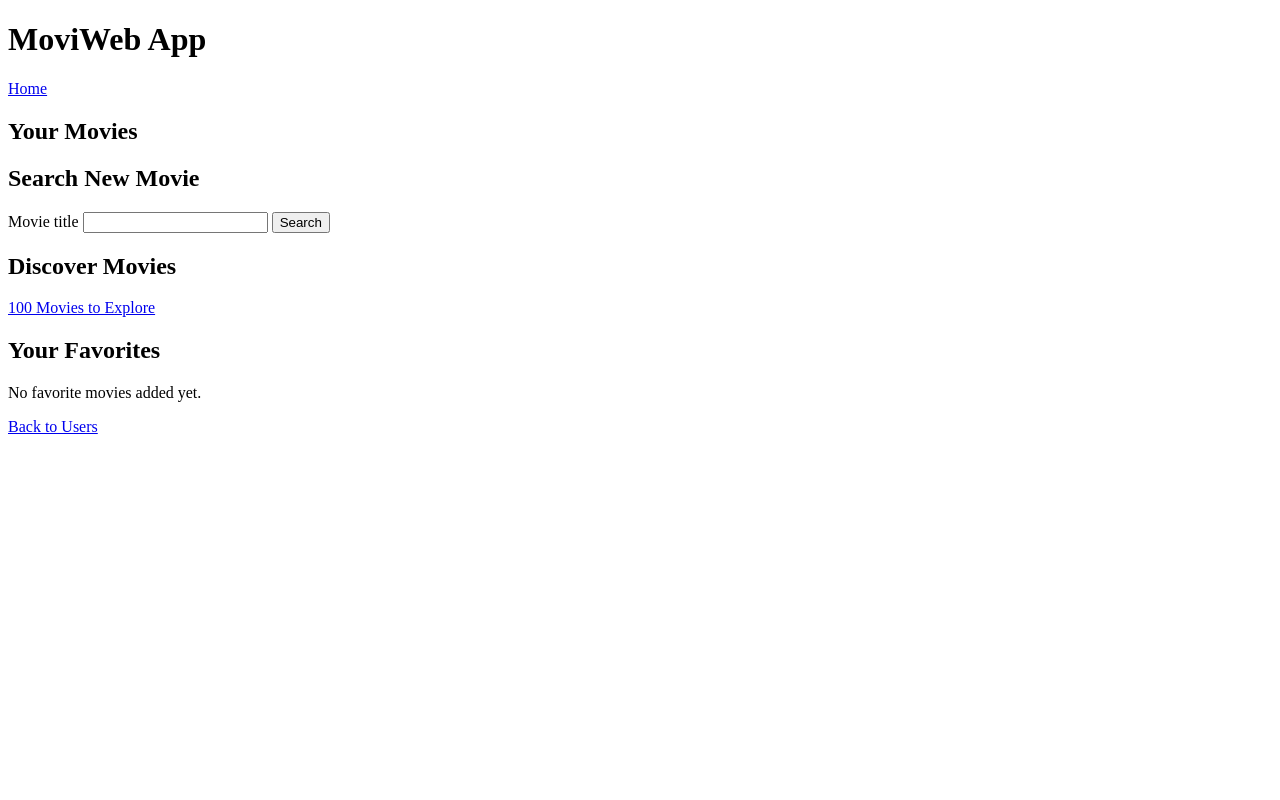
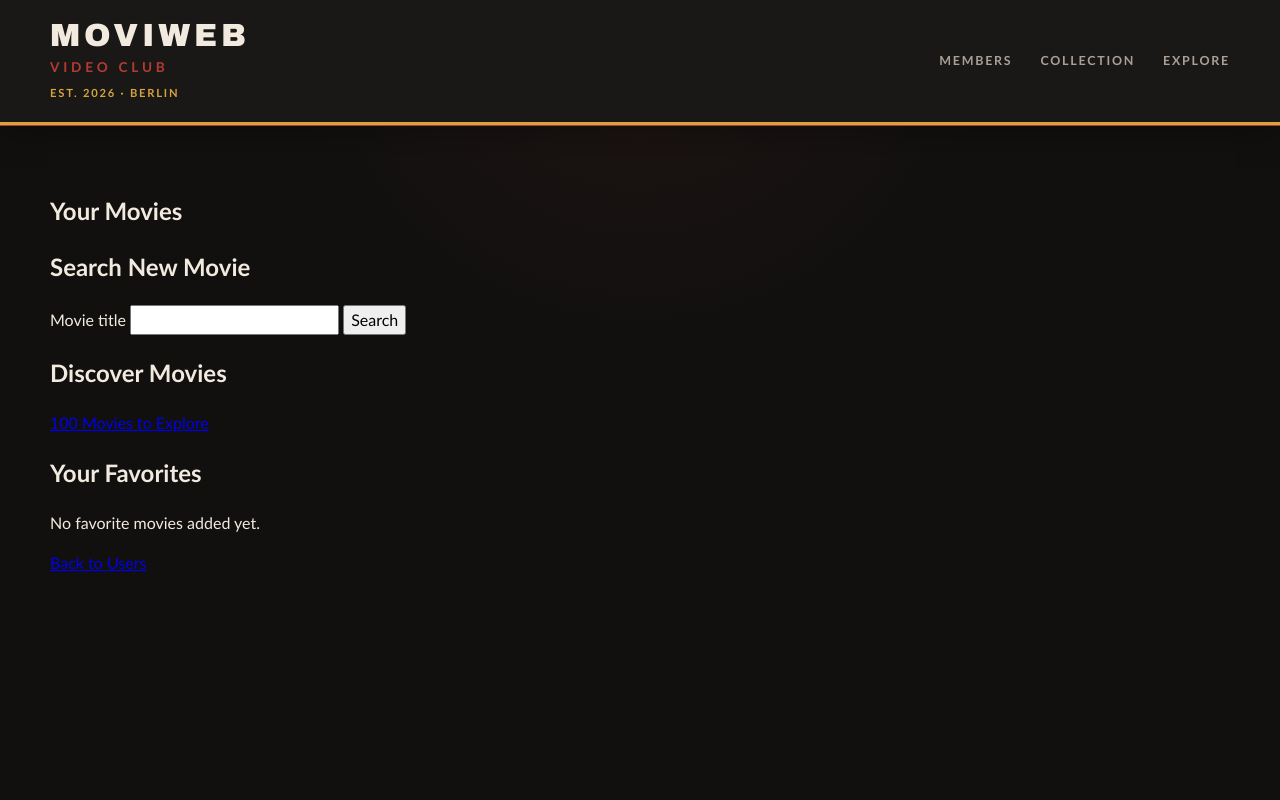
Before and after one commit to DanielMS616/MoviWebApp, a Flask app: page /users/1/movies in a window 1280 px wide. Run offline with Flask 3, Linux system fonts and the light colour scheme; data that the repository does not hold is empty.

Commit message:
Add MoviWeb design foundation and video club header

```diff
--- a/static/style.css
+++ b/static/style.css
@@ -0,0 +1,334 @@
+/*
+ * ------------------------------------------------------------
+ * MoviWeb Video Club
+ * Global design foundation
+ * ------------------------------------------------------------
+ *
+ * This first section defines the shared visual language used
+ * throughout the application.
+ *
+ * Individual page components such as member cards and movie
+ * cases will be added in later sections.
+ */
+
+
+/*
+ * CSS custom properties store the main design values in one place.
+ *
+ * Instead of repeating the same color in many rules, components can
+ * later use values such as var(--color-accent-gold).
+ */
+:root {
+    --color-background: #11100f;
+    --color-surface: #1a1816;
+    --color-surface-light: #24211e;
+
+    --color-text: #f2eadf;
+    --color-text-muted: #aaa095;
+
+    --color-accent-red: #b43b32;
+    --color-accent-gold: #d5a33f;
+
+    --color-border: #39332d;
+
+    --page-width: 1180px;
+}
+
+
+/*
+ * box-sizing: border-box makes element sizing easier to reason about.
+ *
+ * Padding and borders are included inside the declared width instead
+ * of increasing the final size of an element.
+ */
+*,
+*::before,
+*::after {
+    box-sizing: border-box;
+}
+
+
+/*
+ * Removes the browser's default outer page margin and establishes
+ * the shared MoviWeb color and typography settings.
+ */
+body {
+    margin: 0;
+    min-height: 100vh;
+
+    background:
+        radial-gradient(
+            circle at top,
+            rgba(180, 59, 50, 0.08),
+            transparent 35%
+        ),
+        var(--color-background);
+
+    color: var(--color-text);
+
+    font-family:
+        "Trebuchet MS",
+        Arial,
+        sans-serif;
+
+    line-height: 1.5;
+}
+
+
+/*
+ * Images should never exceed the width of their container.
+ *
+ * display: block also removes the small inline-image gap browsers
+ * normally leave underneath images.
+ */
+img {
+    display: block;
+    max-width: 100%;
+}
+
+
+/*
+ * Form controls inherit the page font instead of using a different
+ * browser-specific default font.
+ */
+button,
+input {
+    font: inherit;
+}
+
+
+/*
+ * Shared content container.
+ *
+ * max-width prevents very long lines on large monitors while
+ * margin: 0 auto centers the application horizontally.
+ */
+.container {
+    width: min(
+        calc(100% - 48px),
+        var(--page-width)
+    );
+
+    margin: 0 auto;
+    padding: 48px 0 72px;
+}
+
+
+/*
+ * ------------------------------------------------------------
+ * Global header
+ * ------------------------------------------------------------
+ */
+
+.site-header {
+    background: var(--color-surface);
+
+    border-bottom: 3px solid var(--color-accent-gold);
+
+    box-shadow:
+        0 1px 0 var(--color-accent-red),
+        0 10px 30px rgba(0, 0, 0, 0.25);
+}
+
+
+/*
+ * Keeps the header content aligned with the main page container.
+ */
+.site-header-inner {
+    width: min(
+        calc(100% - 48px),
+        var(--page-width)
+    );
+
+    margin: 0 auto;
+    padding: 20px 0;
+
+    display: flex;
+    justify-content: space-between;
+    align-items: center;
+    gap: 32px;
+}
+
+
+/*
+ * The complete MoviWeb wordmark is a normal link.
+ *
+ * text-decoration removes the browser's default underline because
+ * the brand itself provides enough visual indication.
+ */
+.site-brand {
+    display: flex;
+    flex-direction: column;
+    align-items: flex-start;
+
+    color: inherit;
+    text-decoration: none;
+}
+
+
+/*
+ * Main MOVIWEB lettering.
+ *
+ * Letter spacing and a heavier font create the retro video-store
+ * sign feeling without requiring an external font or image.
+ */
+.site-brand-name {
+    font-family:
+        "Arial Black",
+        "Trebuchet MS",
+        sans-serif;
+
+    font-size: 2rem;
+    line-height: 1;
+
+    letter-spacing: 0.12em;
+}
+
+
+/*
+ * VIDEO CLUB acts as the secondary part of the logo.
+ */
+.site-brand-subtitle {
+    margin-top: 5px;
+
+    color: var(--color-accent-red);
+
+    font-size: 0.85rem;
+    font-weight: 700;
+
+    letter-spacing: 0.28em;
+}
+
+
+/*
+ * Small location/year line requested for the MoviWeb identity.
+ */
+.site-brand-meta {
+    margin-top: 8px;
+
+    color: var(--color-accent-gold);
+
+    font-size: 0.7rem;
+    font-weight: 700;
+
+    letter-spacing: 0.16em;
+}
+
+
+/*
+ * Navigation links are displayed in one horizontal row on larger
+ * screens.
+ */
+.site-nav {
+    display: flex;
+    align-items: center;
+    gap: 28px;
+}
+
+
+/*
+ * Navigation deliberately stays simple.
+ *
+ * The retro character comes from typography, spacing and the
+ * color palette rather than large buttons or excessive effects.
+ */
+.site-nav-link {
+    position: relative;
+
+    padding: 8px 0;
+
+    color: var(--color-text-muted);
+
+    font-size: 0.78rem;
+    font-weight: 700;
+
+    letter-spacing: 0.14em;
+    text-decoration: none;
+    text-transform: uppercase;
+
+    transition:
+        color 160ms ease;
+}
+
+
+/*
+ * The small underline appears only while a link is hovered or
+ * keyboard-focused.
+ */
+.site-nav-link::after {
+    content: "";
+
+    position: absolute;
+    left: 0;
+    right: 0;
+    bottom: 2px;
+
+    height: 2px;
+
+    background: var(--color-accent-gold);
+
+    transform: scaleX(0);
+    transform-origin: left;
+
+    transition:
+        transform 160ms ease;
+}
+
+
+.site-nav-link:hover,
+.site-nav-link:focus-visible {
+    color: var(--color-text);
+}
+
+
+.site-nav-link:hover::after,
+.site-nav-link:focus-visible::after {
+    transform: scaleX(1);
+}
+
+
+/*
+ * A visible keyboard focus state improves accessibility for users
+ * who navigate without a mouse.
+ */
+.site-brand:focus-visible,
+.site-nav-link:focus-visible {
+    outline: 2px solid var(--color-accent-gold);
+    outline-offset: 5px;
+}
+
+
+/*
+ * ------------------------------------------------------------
+ * Responsive header
+ * ------------------------------------------------------------
+ *
+ * On smaller screens the brand and navigation are stacked instead
+ * of forcing both into a narrow horizontal row.
+ */
+@media (max-width: 720px) {
+    .container,
+    .site-header-inner {
+        width: min(
+            calc(100% - 32px),
+            var(--page-width)
+        );
+    }
+
+    .site-header-inner {
+        align-items: flex-start;
+        flex-direction: column;
+        gap: 18px;
+    }
+
+    .site-nav {
+        width: 100%;
+        gap: 20px;
+
+        overflow-x: auto;
+    }
+
+    .site-brand-name {
+        font-size: 1.7rem;
+    }
+}
--- a/templates/base.html
+++ b/templates/base.html
@@ -4,7 +4,7 @@
     <meta charset="UTF-8">
     <meta name="viewport" content="width=device-width, initial-scale=1.0">
 
-    <title>MoviWeb App</title>
+    <title>MoviWeb Video Club</title>
 
     <link
         rel="stylesheet"
@@ -13,12 +13,70 @@
 </head>
 
 <body>
-    <header>
-        <h1>MoviWeb App</h1>
+    <header class="site-header">
+        <div class="site-header-inner">
+            <!--
+            The brand always links back to the member overview.
+            The three separate text elements allow the logo to be
+            styled without requiring an image file.
+            -->
+            <a
+                href="{{ url_for('index') }}"
+                class="site-brand"
+            >
+                <span class="site-brand-name">
+                    MOVIWEB
+                </span>
 
-        <nav>
-            <a href="{{ url_for('index') }}">Home</a>
-        </nav>
+                <span class="site-brand-subtitle">
+                    VIDEO CLUB
+                </span>
+
+                <span class="site-brand-meta">
+                    EST. 2026 · BERLIN
+                </span>
+            </a>
+
+            <!--
+            Members is available on every page.
+
+            Collection and Explore require a user_id, so those links
+            are only displayed on pages that belong to a selected user.
+            -->
+            <nav
+                class="site-nav"
+                aria-label="Primary navigation"
+            >
+                <a
+                    href="{{ url_for('index') }}"
+                    class="site-nav-link"
+                >
+                    Members
+                </a>
+
+                {% if user_id is defined %}
+                    <a
+                        href="{{ url_for(
+                            'get_movies',
+                            user_id=user_id
+                        ) }}"
+                        class="site-nav-link"
+                    >
+                        Collection
+                    </a>
+
+                    <a
+                        href="{{ url_for(
+                            'explore_movies',
+                            user_id=user_id
+                        ) }}"
+                        class="site-nav-link"
+                    >
+                        Explore
+                    </a>
+                {% endif %}
+            </nav>
+        </div>
     </header>
 
     <main class="container">
```
